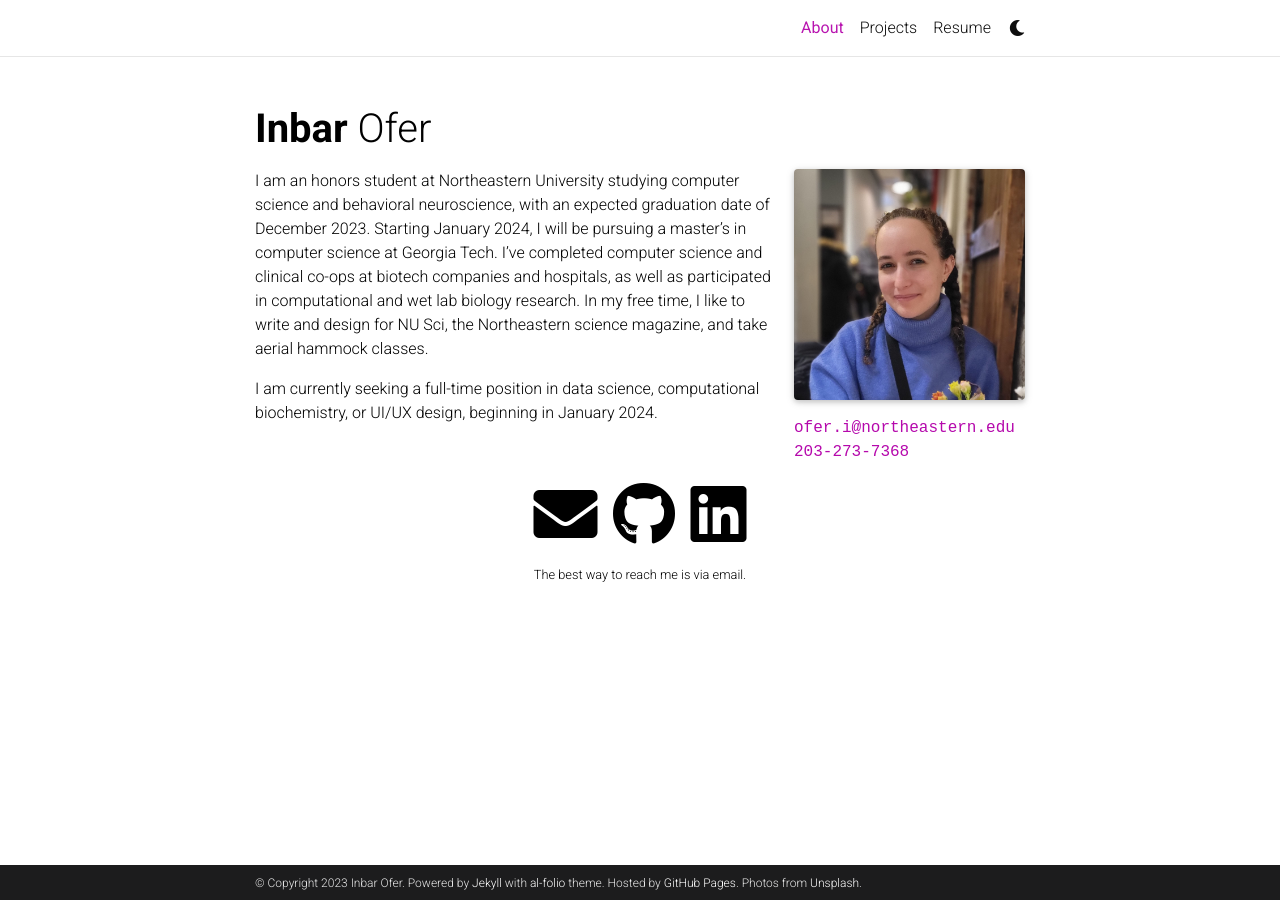
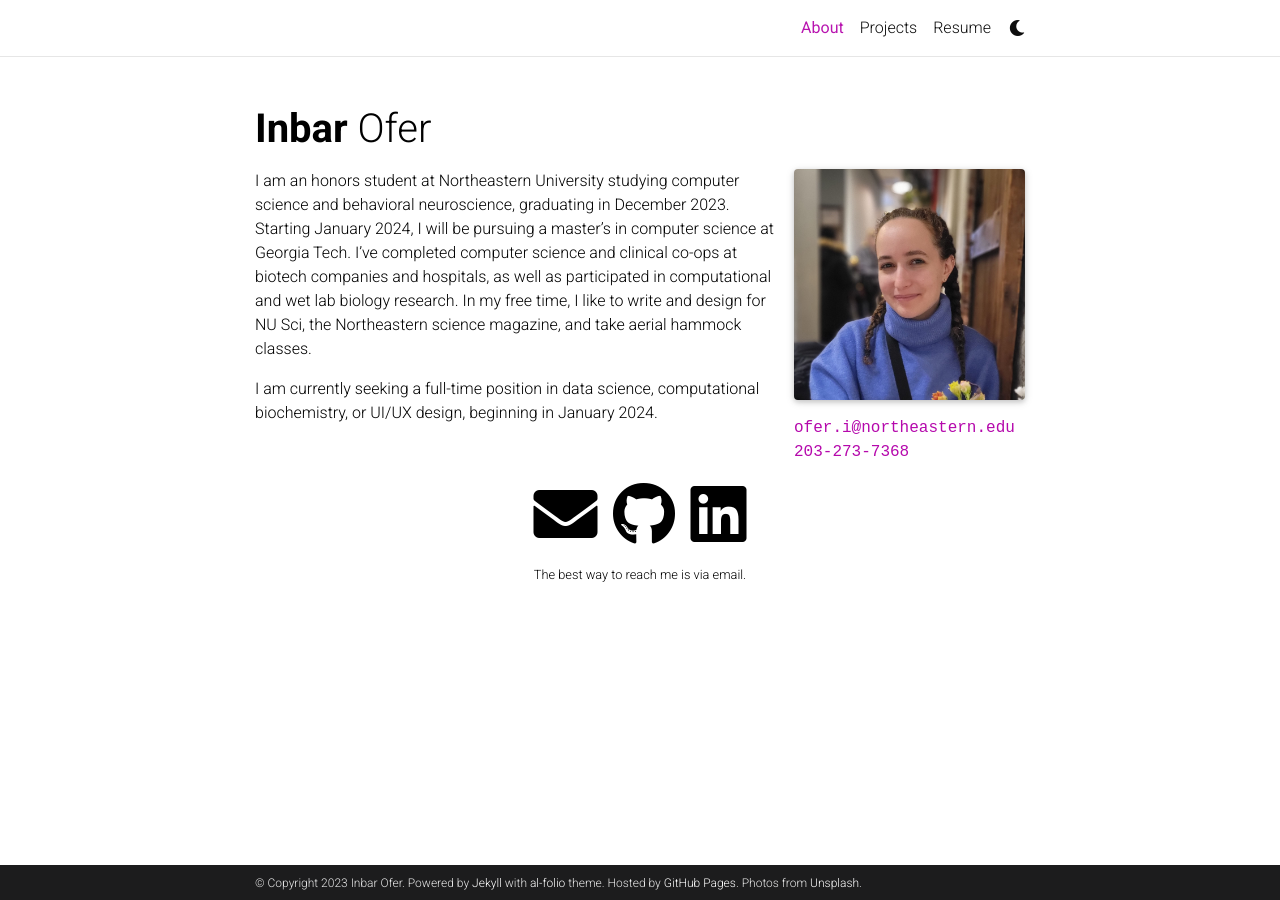
Before and after one commit to inbaro-neu/inbaro-neu.github.io, a Jekyll site: the page built from _pages/about.md, in a window 1280 px wide. Built offline with Jekyll 4.4.1, drawn with Linux system fonts in a browser that asks for light colours; comment, search, counter and statistics services are not loaded; a style sheet for code colours, icons or effects is not loaded.

Commit message:
reworded about

```diff
--- a/_pages/about.md
+++ b/_pages/about.md
@@ -16,7 +16,7 @@ news: false  # includes a list of news items
 selected_papers: false # includes a list of papers marked as "selected={true}"
 social: true  # includes social icons at the bottom of the page
 ---
-I am an honors student at Northeastern University studying computer science and behavioral neuroscience, with an expected graduation date of December 2023. Starting January 2024, I will be pursuing a master's in computer science at Georgia Tech. I've completed computer science and clinical co-ops at biotech companies and hospitals, as well as participated in computational and wet lab biology research. In my free time, I like to write and design for NU Sci, the Northeastern science magazine, and take aerial hammock classes.
+I am an honors student at Northeastern University studying computer science and behavioral neuroscience, graduating in December 2023. Starting January 2024, I will be pursuing a master's in computer science at Georgia Tech. I've completed computer science and clinical co-ops at biotech companies and hospitals, as well as participated in computational and wet lab biology research. In my free time, I like to write and design for NU Sci, the Northeastern science magazine, and take aerial hammock classes.
 
 I am currently seeking a full-time position in data science, computational biochemistry, or UI/UX design, beginning in January 2024.
 
```
